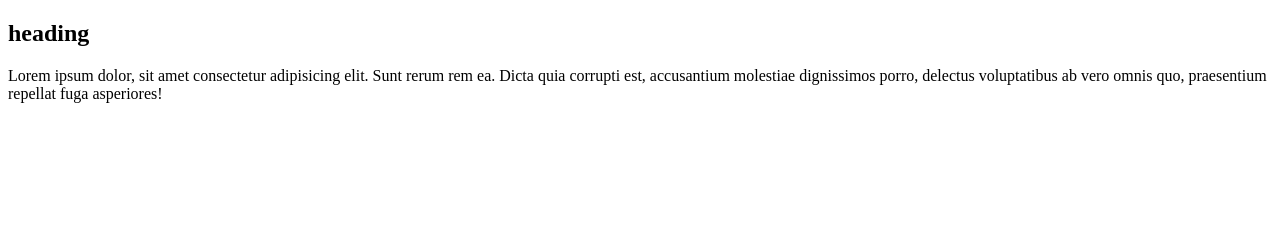
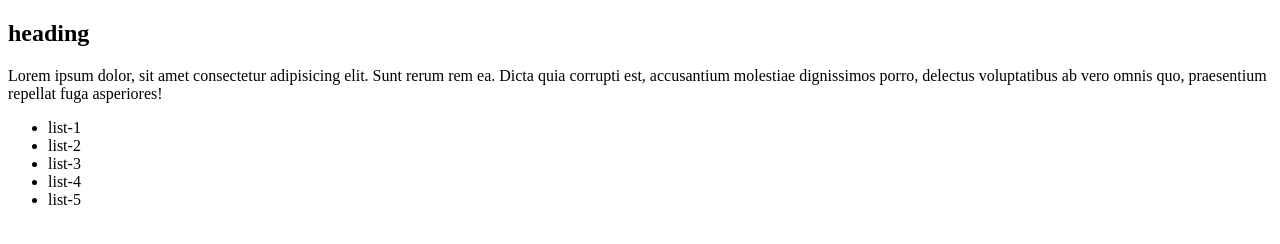
Before and after one commit to developerenamul/test-repo, a plain HTML site: page index.html in a window 1280 px wide. Drawn offline with Linux system fonts and the light colour scheme.

Commit message:
new code added

```diff
--- a/index.html
+++ b/index.html
@@ -17,5 +17,14 @@
         asperiores!
       </p>
     </div>
+    <div class="list-item">
+      <ul>
+        <li>list-1</li>
+        <li>list-2</li>
+        <li>list-3</li>
+        <li>list-4</li>
+        <li>list-5</li>
+      </ul>
+    </div>
   </body>
 </html>
```
